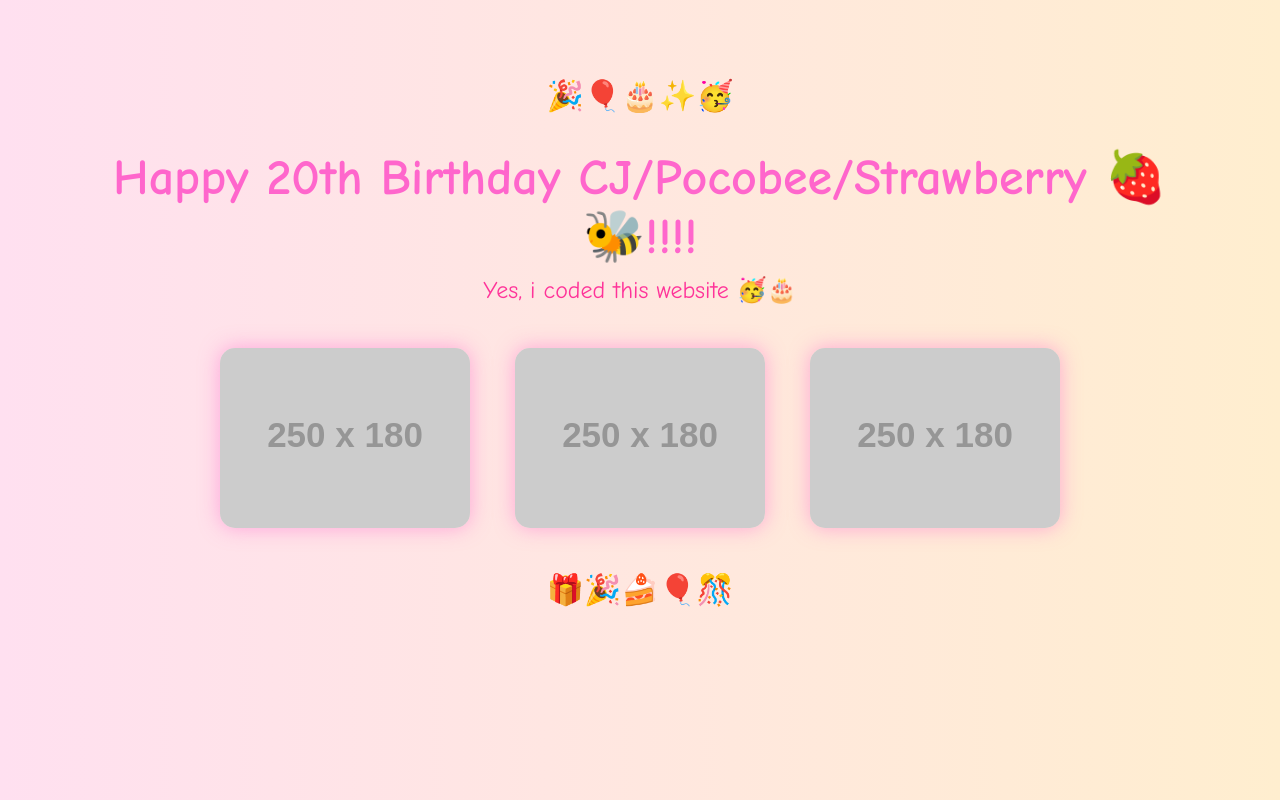
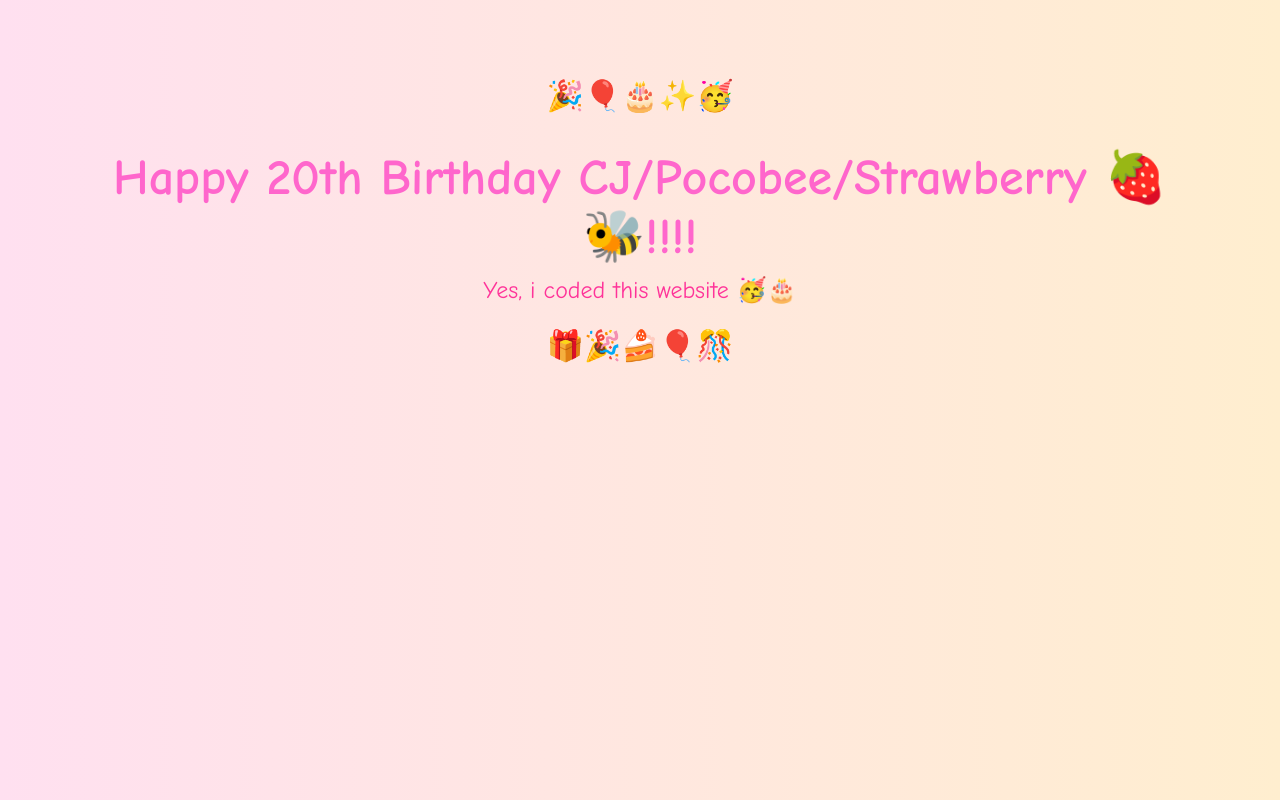
Before and after one commit to cjav13/cj-bday, a plain HTML site: page index.html in a window 1280 px wide. Drawn offline with Linux system fonts and the light colour scheme; placeholder pictures from the web are drawn by us.

Commit message:
Update section

```diff
--- a/index.html
+++ b/index.html
@@ -42,10 +42,6 @@
   <h1>Happy 20th Birthday CJ/Pocobee/Strawberry 🍓🐝!!!!</h1>
   <p>Yes, i coded this website 🥳🎂</p>
 
-  <img src="https://via.placeholder.com/250x180.png?text=Birthday+Cake" alt="Birthday Cake">
-  <img src="https://via.placeholder.com/250x180.png?text=Balloons" alt="Balloons">
-  <img src="https://via.placeholder.com/250x180.png?text=Party+Hats" alt="Party Hats">
-
   <div class="confetti">🎁🎉🍰🎈🎊</div>
 </body>
 </html>
```
